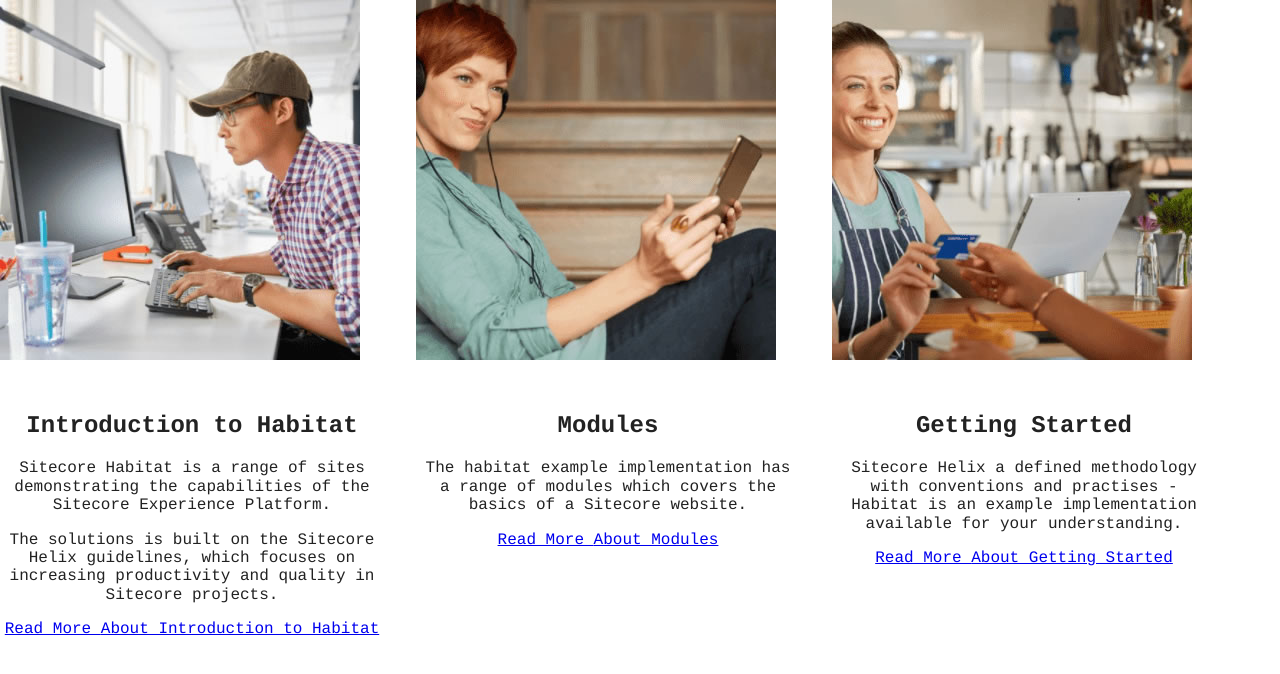
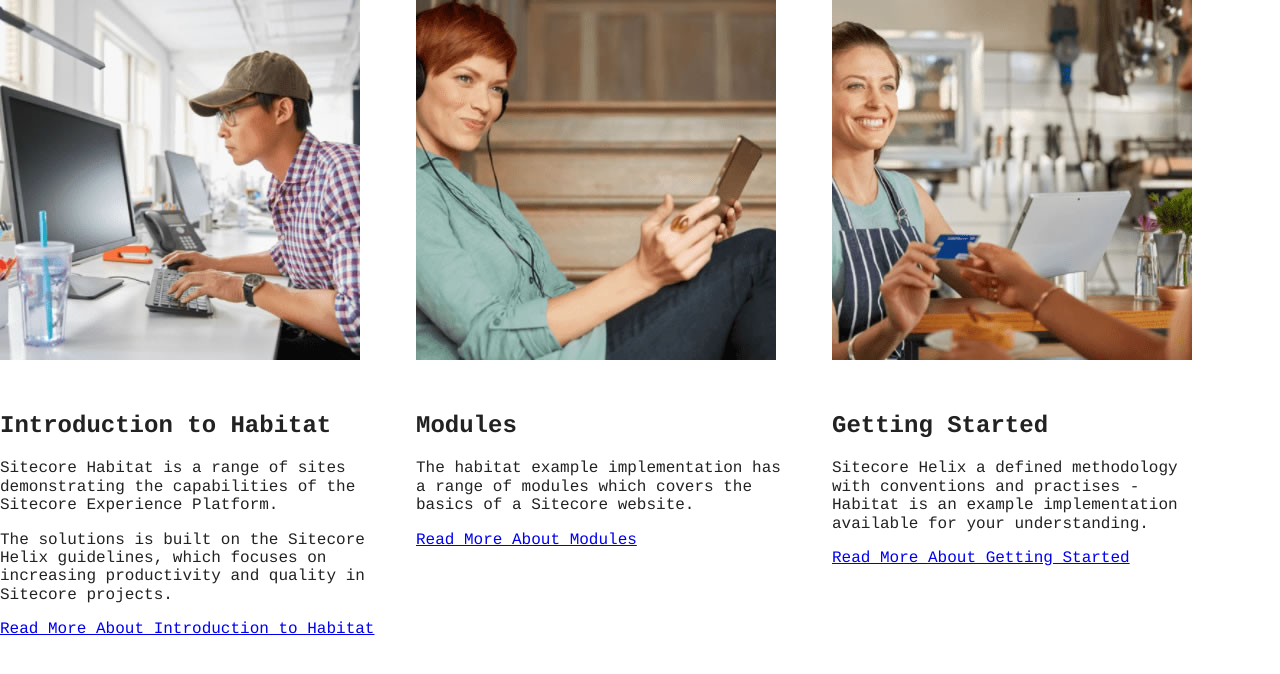
Before and after one commit to adambezemek/xc-code-challenge, a Vue app in the folder xc-code-challenge/: page / in a window 1280 px wide. Shown: the top 674 px of the page. Built offline with nearby package versions, Linux system fonts and the light colour scheme.

Commit message:
Remove centering of text from boilerplate code

```diff
--- a/xc-code-challenge/src/App.vue
+++ b/xc-code-challenge/src/App.vue
@@ -16,7 +16,5 @@ export default {
 </script>
 
 <style>
-#app {
-  text-align: center;
-}
+
 </style>
```
